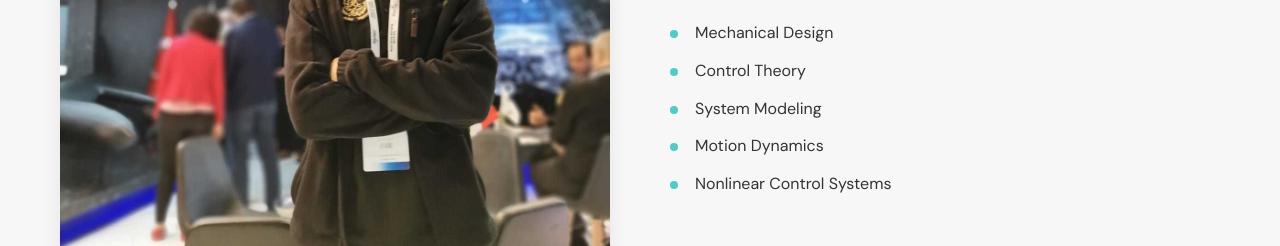
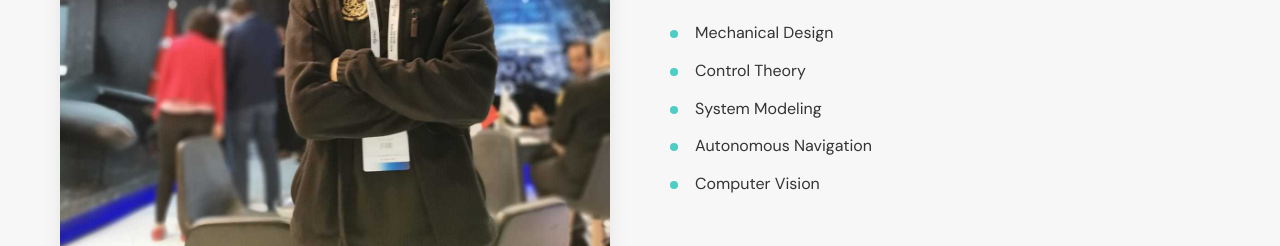
Before and after one commit to ibrahimkiziloklu/ibrahimkiziloklu.github.io, a plain HTML site: page index.html in a window 1280 px wide. Shown: the part 1380-1626 px from the top of the page. Drawn offline with Linux system fonts and the light colour scheme.

Commit message:
Update index.html

```diff
--- a/index.html
+++ b/index.html
@@ -67,8 +67,8 @@
                         <li>Mechanical Design</li>
                         <li>Control Theory</li>
                         <li>System Modeling</li>
-                        <li>Motion Dynamics</li>
-                        <li>Nonlinear Control Systems</li>
+                        <li>Autonomous Navigation</li>
+                        <li>Computer Vision</li>
                     </ul>
                 </div>
             </div>
```
